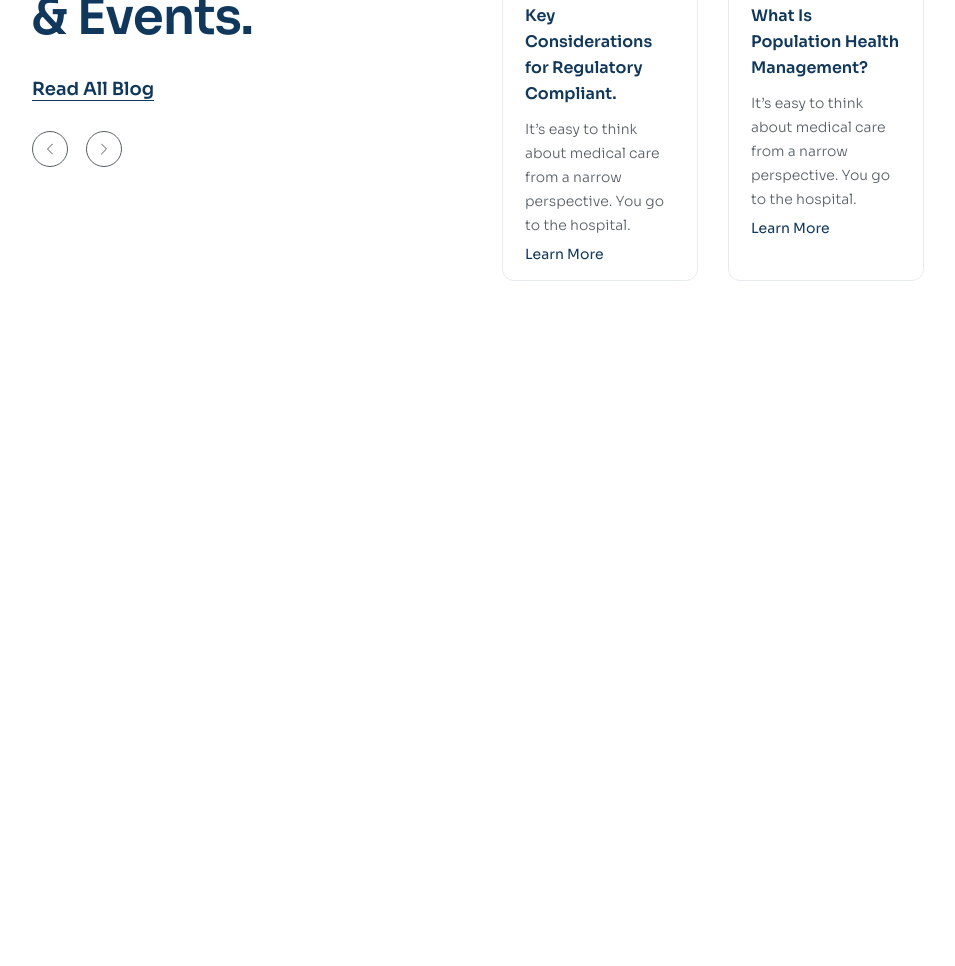
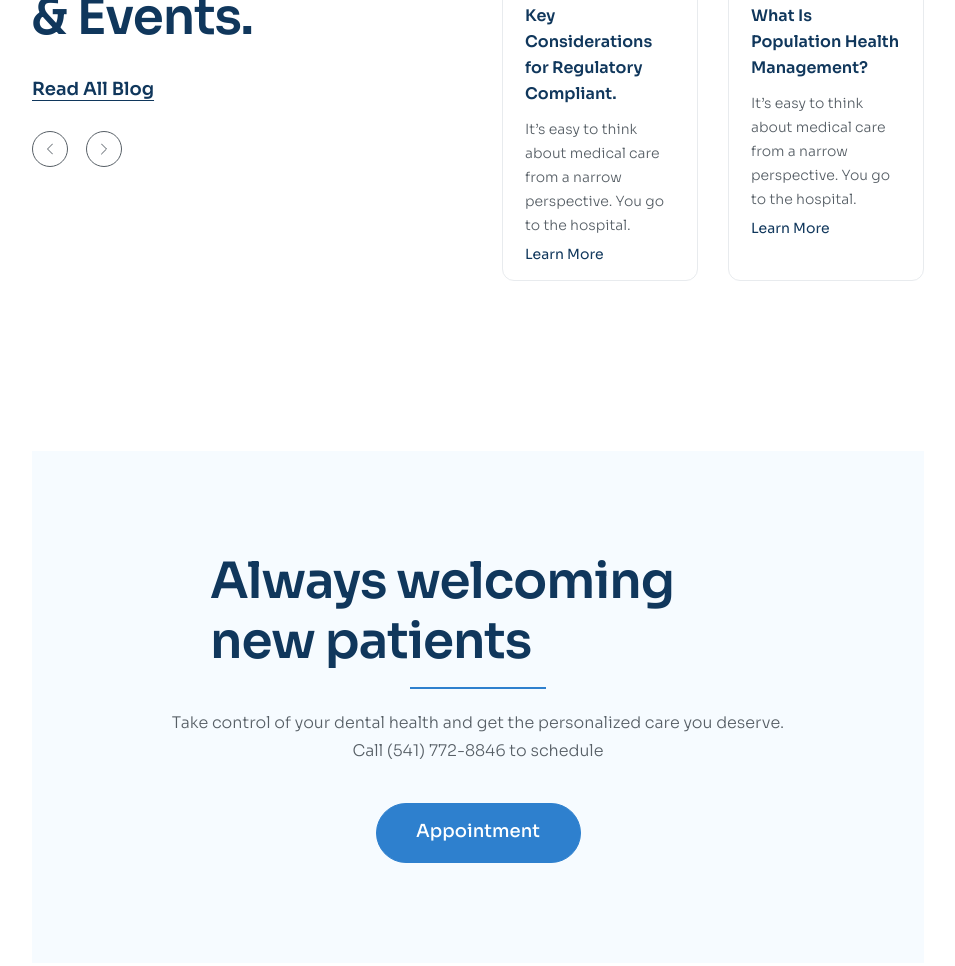
Before and after one commit to zika167/F8-project-03, a plain HTML site: page index.html in a window 1280 px wide. Shown: the part 5332-6298 px from the top of the page, without its empty margins (162-1117 px from the left). Drawn offline with Linux system fonts and the light colour scheme.

Commit message:
làm phần appointment và fix phần news

```diff
--- a/assets/css/style.css
+++ b/assets/css/style.css
@@ -622,11 +622,21 @@ a {
     transform: translateY(-16px);
 }
 
+.news-item:hover .news-item__img {
+    transform: scale(1.15);
+}
+
 .news-item__thumb {
+    overflow: hidden;
+    height: 172px;
+}
+
+.news-item__img {
     display: block;
+    height: 100%;
     width: 100%;
-    height: 172px;
     object-fit: cover;
+    transition: .25s;
 }
 
 .news-item__body {
@@ -655,3 +665,43 @@ a {
     font-size: 1.4rem;
     font-weight: 400;
 }
+
+.news-item__more:hover {
+    color: #2E80CE;
+}
+
+/* appointment */
+
+.appointment {
+    margin: 170px;
+}
+
+.appointment__inner {
+    background: #F6FBFF;
+    padding: 100px 178px;
+    display: flex;
+    justify-content: center;
+    align-items: center;
+    flex-direction: column;
+    row-gap: 38px;
+}
+
+.appointment__heading {
+    position: relative;
+}
+
+.appointment__heading::after {
+    position: absolute;
+    content: "";
+    left: 50%;
+    transform: translateX(-50%);
+    bottom: -18px;
+    width: 13.6rem;
+    height: 0.2rem;
+    background: #2E80CE;
+}
+
+.appointment__desc {
+    width: 61.7rem;
+    text-align: center;
+}
--- a/index.html
+++ b/index.html
@@ -468,12 +468,12 @@
                         <div class="news__list">
                             <!-- item 1 -->
                             <article class="news-item">
-                                <figure>
+                                <figure class="news-item__thumb">
                                     <a href="#!">
                                         <img
                                             src="./assets/img/news-img-1.jpg"
                                             alt=""
-                                            class="news-item__thumb" />
+                                            class="news-item__img" />
                                     </a>
                                 </figure>
                                 <section class="news-item__body">
@@ -492,12 +492,12 @@
 
                             <!-- item 2 -->
                             <article class="news-item">
-                                <figure>
+                                <figure class="news-item__thumb">
                                     <a href="#!">
                                         <img
                                             src="./assets/img/news-img-2.jpg"
                                             alt=""
-                                            class="news-item__thumb" />
+                                            class="news-item__img" />
                                     </a>
                                 </figure>
                                 <section class="news-item__body">
@@ -517,6 +517,22 @@
                     </div>
                 </div>
             </section>
+
+            <!-- appointment -->
+            <section class="appointment">
+                <div class="container">
+                    <div class="appointment__inner">
+                        <h2 class="appointment__heading section__heading">
+                            Always welcoming new patients
+                        </h2>
+                        <p class="appointment__desc section__desc-lv2">
+                            Take control of your dental health and get the personalized care you
+                            deserve. Call (541) 772-8846 to schedule
+                        </p>
+                        <a href="" class="btn">Appointment</a>
+                    </div>
+                </div>
+            </section>
         </main>
     </body>
 </html>
```
Also changed, not shown: assets/img/news-img-2.jpg.
